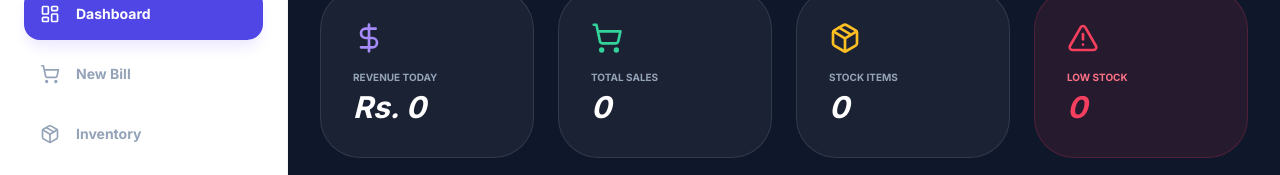
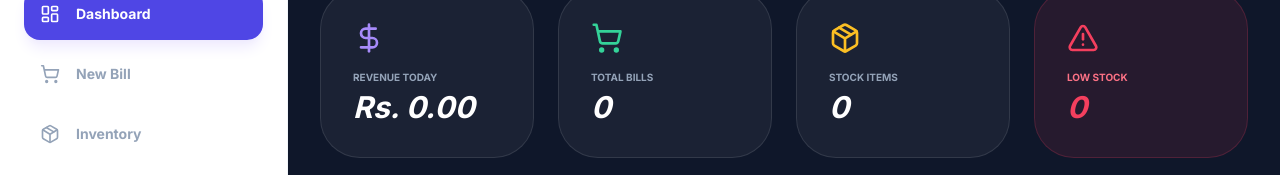
Before and after one commit to ThanushDev/Smart-POS-System, a React (Vite) app: page /dashboard in a window 1280 px wide. Shown: the part 123-298 px from the top of the page. Built offline with nearby package versions, Linux system fonts and the light colour scheme; what @radix-ui/themes would draw is missing.

Commit message:
Update Dashboard.tsx

```diff
--- a/src/pages/Dashboard.tsx
+++ b/src/pages/Dashboard.tsx
@@ -4,49 +4,82 @@ import { Package, AlertTriangle, TrendingUp, DollarSign, ShoppingCart } from 'lu
 import axios from 'axios';
 
 const Dashboard = () => {
+  // Stats වලට default values දීලා තියෙන්නේ crash එක වළක්වන්න
   const [stats, setStats] = useState({
-    todayBills: 0, monthBills: 0, todayIncome: 0, monthIncome: 0,
-    totalProducts: 0, lowStockCount: 0, totalStockValue: 0, lowStockItems: []
+    todayBills: 0,
+    monthBills: 0,
+    todayIncome: 0,
+    monthIncome: 0,
+    totalProducts: 0,
+    lowStockCount: 0,
+    totalStockValue: 0,
+    lowStockItems: []
   });
+
   const user = JSON.parse(localStorage.getItem('user') || '{}');
 
   const fetchStats = useCallback(async () => {
     try {
       const res = await axios.get(`/api/dashboard/stats?businessId=${user.businessId}`);
-      if (res.data) setStats(res.data);
-    } catch (err) { console.error("Sync Error:", err); }
+      // API එකෙන් data ආවේ නැත්නම් පරණ stats ම තියාගන්නවා
+      if (res.data) {
+        setStats(prev => ({ ...prev, ...res.data }));
+      }
+    } catch (err) {
+      console.error("Sync Error:", err);
+    }
   }, [user.businessId]);
 
-  useEffect(() => { if(user.businessId) fetchStats(); }, [fetchStats]);
+  useEffect(() => {
+    if(user.businessId) fetchStats();
+  }, [fetchStats]);
 
   return (
     <div className="flex h-screen bg-[#0f172a] text-white font-sans overflow-hidden">
       <Sidebar />
       <main className="flex-1 p-8 overflow-y-auto">
         <header className="mb-10">
-          <h1 className="text-4xl font-black italic uppercase tracking-tighter">Control <span className="text-indigo-400">Center</span></h1>
+          <h1 className="text-4xl font-black italic uppercase tracking-tighter">
+            Control <span className="text-indigo-400">Center</span>
+          </h1>
         </header>
 
         <div className="grid grid-cols-1 md:grid-cols-4 gap-6 mb-10">
+          {/* Revenue Today Card */}
           <div className="bg-white/5 border border-white/10 p-8 rounded-[2.5rem]">
             <DollarSign className="text-indigo-400 mb-4" size={32} />
             <p className="text-[10px] font-black uppercase text-slate-400 mb-1">Revenue Today</p>
-            <h2 className="text-3xl font-black italic">Rs. {stats.todayIncome.toLocaleString()}</h2>
+            <h2 className="text-3xl font-black italic">
+              {/* මෙතන (Number(...) || 0) දැමීමෙන් crash වීම වළක්වයි */}
+              Rs. {(Number(stats?.todayIncome) || 0).toLocaleString(undefined, { minimumFractionDigits: 2 })}
+            </h2>
           </div>
+
+          {/* Total Sales Card */}
           <div className="bg-white/5 border border-white/10 p-8 rounded-[2.5rem]">
             <ShoppingCart className="text-emerald-400 mb-4" size={32} />
-            <p className="text-[10px] font-black uppercase text-slate-400 mb-1">Total Sales</p>
-            <h2 className="text-3xl font-black italic">{stats.todayBills}</h2>
+            <p className="text-[10px] font-black uppercase text-slate-400 mb-1">Total Bills</p>
+            <h2 className="text-3xl font-black italic">
+              {stats?.todayBills || 0}
+            </h2>
           </div>
+
+          {/* Stock Items Card */}
           <div className="bg-white/5 border border-white/10 p-8 rounded-[2.5rem]">
             <Package className="text-amber-400 mb-4" size={32} />
             <p className="text-[10px] font-black uppercase text-slate-400 mb-1">Stock Items</p>
-            <h2 className="text-3xl font-black italic">{stats.totalProducts}</h2>
+            <h2 className="text-3xl font-black italic">
+              {stats?.totalProducts || 0}
+            </h2>
           </div>
+
+          {/* Low Stock Card */}
           <div className="bg-rose-500/10 border border-rose-500/20 p-8 rounded-[2.5rem]">
             <AlertTriangle className="text-rose-500 mb-4" size={32} />
             <p className="text-[10px] font-black uppercase text-rose-400 mb-1">Low Stock</p>
-            <h2 className="text-3xl font-black italic text-rose-500">{stats.lowStockCount}</h2>
+            <h2 className="text-3xl font-black italic text-rose-500">
+              {stats?.lowStockCount || 0}
+            </h2>
           </div>
         </div>
       </main>
```
